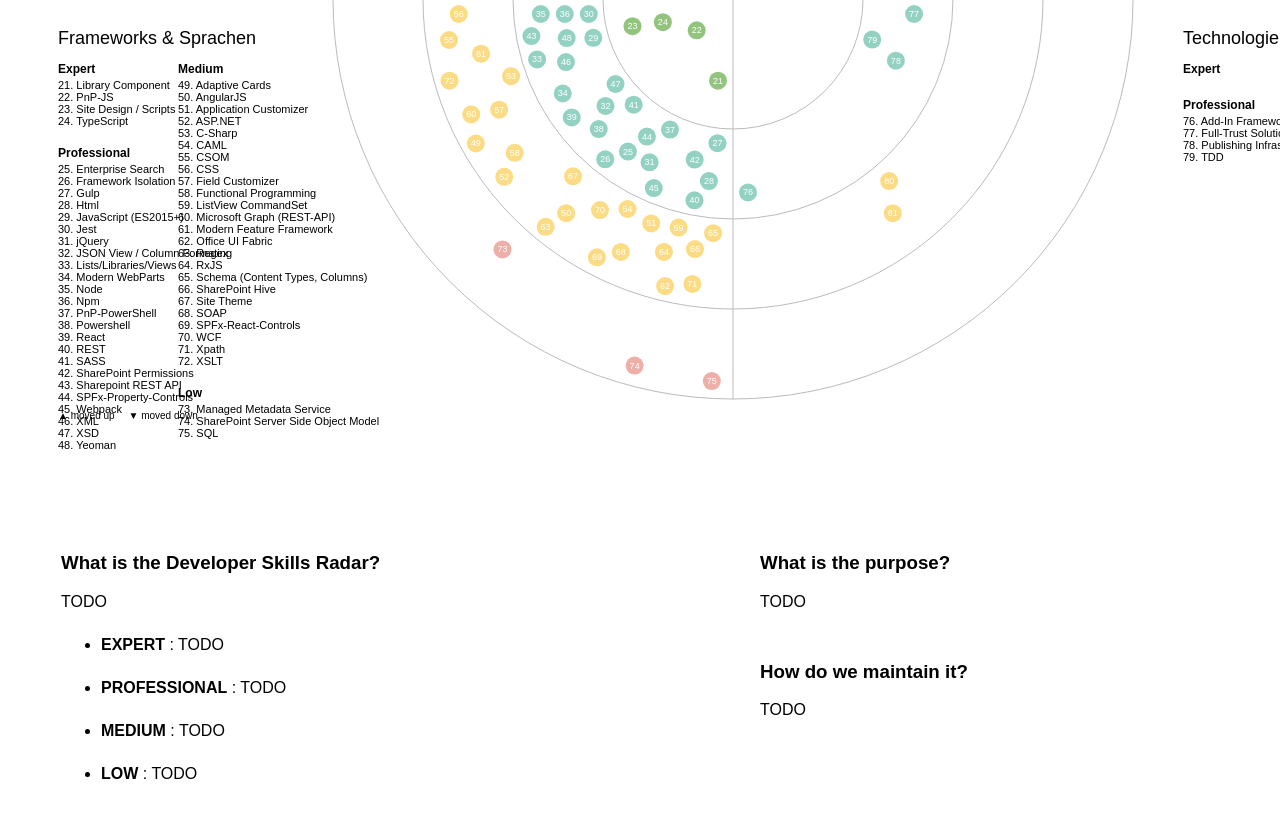
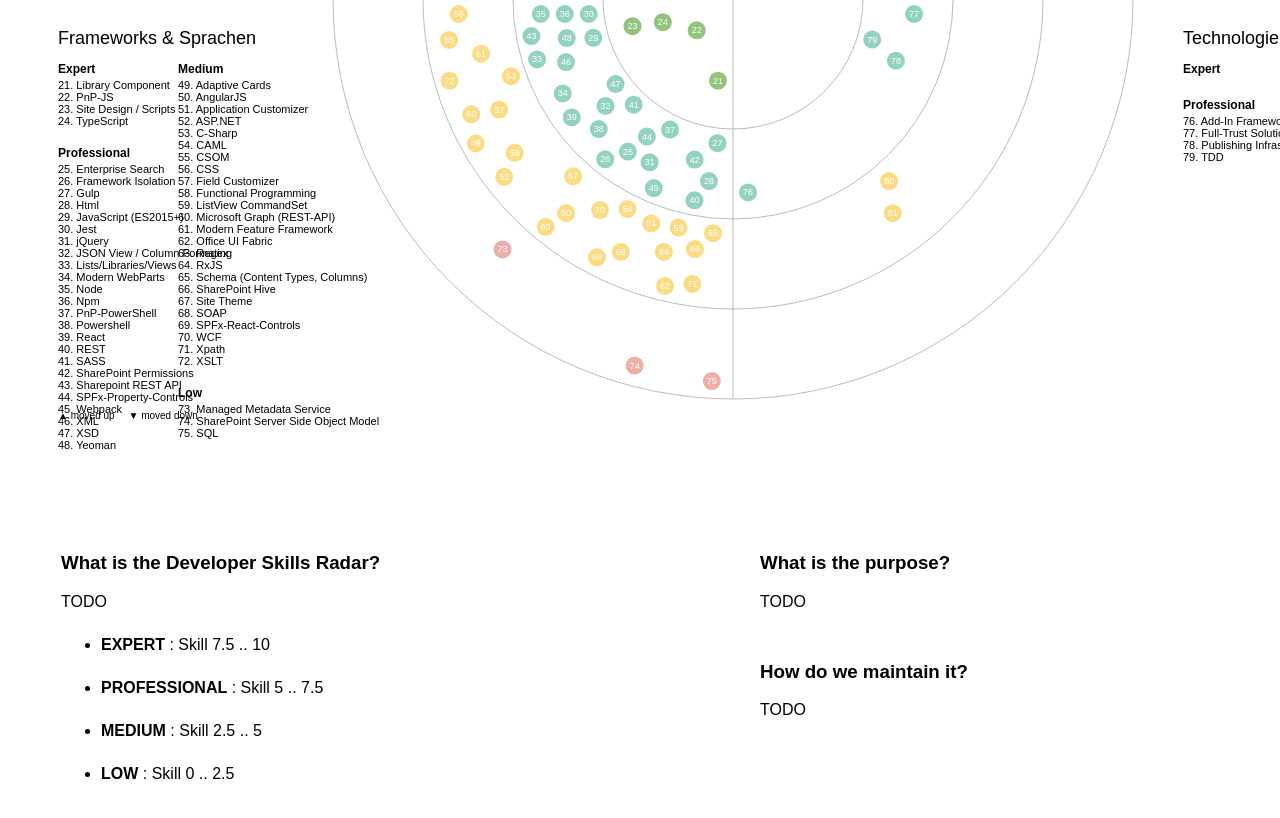
Before and after one commit to rolandoechslin/technologie-radar, a website: page docs/index.html in a window 1280 px wide. Shown: the part 509-1327 px from the top of the page. Drawn offline with nearby package versions, Linux system fonts and the light colour scheme.

Commit message:
update rang labels

```diff
--- a/docs/index.html
+++ b/docs/index.html
@@ -788,10 +788,10 @@
 </p>
 
 <ul>
-<li><strong>EXPERT</strong> : TODO</li>
-<li><strong>PROFESSIONAL</strong> : TODO</li>
-<li><strong>MEDIUM</strong> : TODO</li>
-<li><strong>LOW</strong> : TODO</li>
+<li><strong>EXPERT</strong> : Skill 7.5 .. 10</li>
+<li><strong>PROFESSIONAL</strong> : Skill 5 .. 7.5</li>
+<li><strong>MEDIUM</strong> : Skill 2.5 .. 5</li>
+<li><strong>LOW</strong> : Skill 0 .. 2.5</li>
 </ul>
 
 </td><td>
```
